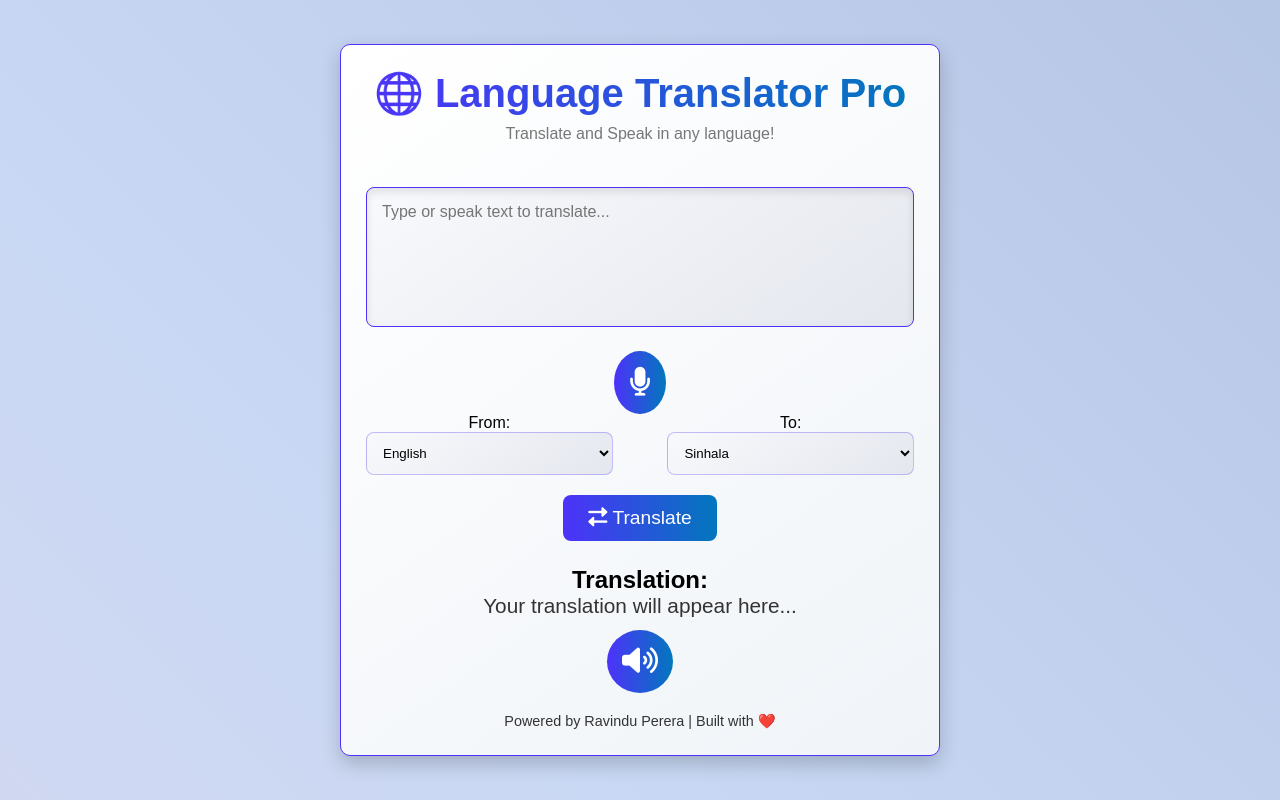
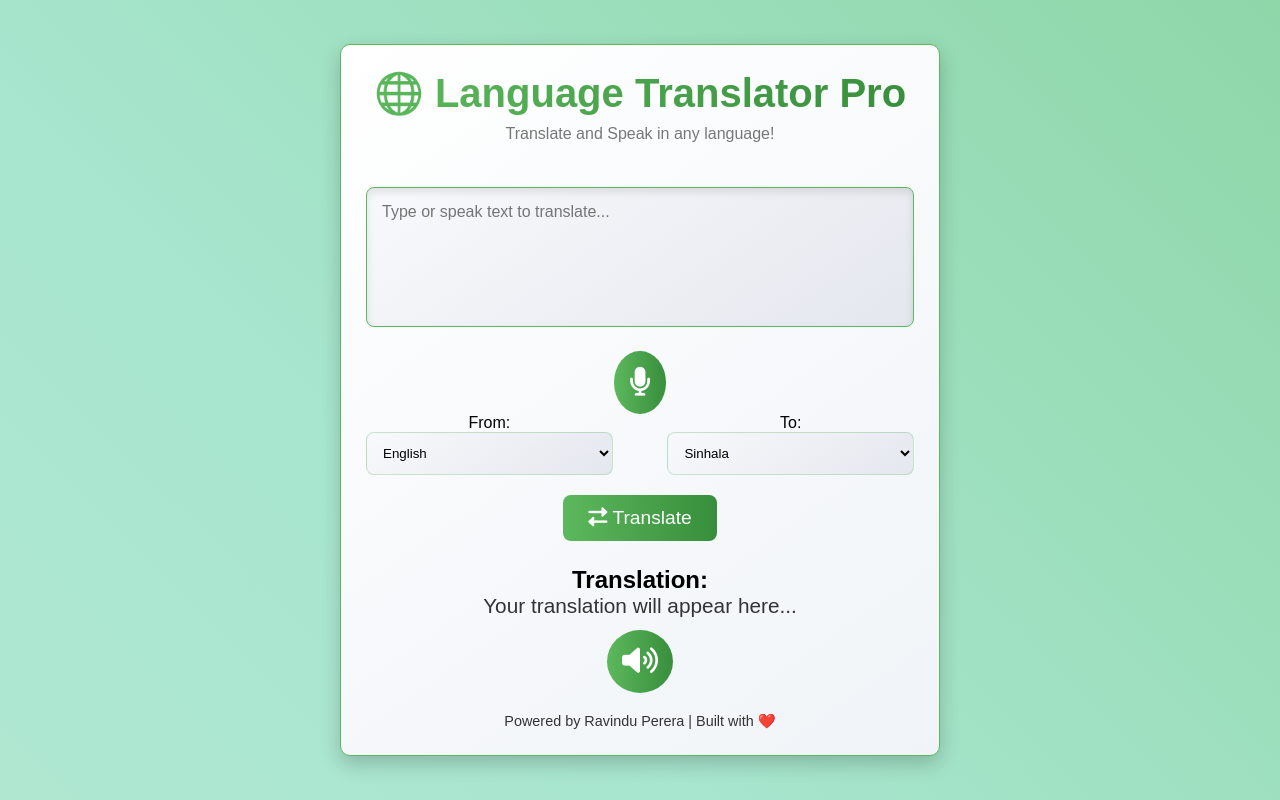
Before and after one commit to Ravindupereraofficial/Language-Translator-App, a plain HTML site: page index.html in a window 1280 px wide. Drawn offline with nearby package versions, Linux system fonts and the light colour scheme.

Commit message:
update css

```diff
--- a/style.css
+++ b/style.css
@@ -1,3 +1,4 @@
+/* General Reset */
 * {
   margin: 0;
   padding: 0;
@@ -5,8 +6,9 @@
   font-family: 'Poppins', sans-serif;
 }
 
+/* Background Animation */
 body {
-  background: linear-gradient(45deg, #f8d7e4, #c8d8f4, #92a1c6);
+  background: linear-gradient(45deg, #d4edda, #a8e6cf, #5cb85c);
   background-size: 400% 400%;
   animation: gradientAnimation 8s ease infinite;
   display: flex;
@@ -21,6 +23,7 @@ body {
   100% { background-position: 0% 50%; }
 }
 
+/* Container Styling */
 .translator-container {
   background: linear-gradient(145deg, #ffffff, #f0f4f8);
   border-radius: 10px;
@@ -30,7 +33,7 @@ body {
   padding: 25px;
   text-align: center;
   margin: 10px;
-  border: 1px solid #4d32f9;
+  border: 1px solid #5cb85c;
   transition: transform 0.3s ease, box-shadow 0.3s ease;
 }
 
@@ -39,9 +42,10 @@ body {
   box-shadow: 0 10px 25px rgba(0, 0, 0, 0.25);
 }
 
+/* Header Styling */
 header h1 {
   font-size: 2.5rem;
-  background: linear-gradient(to right, #4d32f9, #0277bd);
+  background: linear-gradient(to right, #5cb85c, #388e3c);
   -webkit-background-clip: text;
   -webkit-text-fill-color: transparent;
   margin-bottom: 0.5rem;
@@ -53,11 +57,12 @@ header p {
   margin-bottom: 1.5rem;
 }
 
+/* Textarea */
 textarea.input-text {
   width: 100%;
   height: 140px;
   border-radius: 8px;
-  border: 1px solid #4d32f9;
+  border: 1px solid #5cb85c;
   padding: 15px;
   font-size: 1rem;
   resize: none;
@@ -72,8 +77,9 @@ textarea.input-text:focus {
   outline: none;
 }
 
+/* Icon Button */
 .icon-button {
-  background: linear-gradient(to right, #4d32f9, #0277bd);
+  background: linear-gradient(to right, #5cb85c, #388e3c);
   border: none;
   padding: 15px;
   border-radius: 50%;
@@ -88,6 +94,7 @@ textarea.input-text:focus {
   box-shadow: 0 5px 15px rgba(0, 0, 0, 0.2);
 }
 
+/* Language Select */
 .language-select-group {
   display: flex;
   justify-content: space-between;
@@ -102,7 +109,7 @@ textarea.input-text:focus {
   width: 100%;
   padding: 12px;
   border-radius: 8px;
-  border: 1px solid #4d32f94c;
+  border: 1px solid #5cb85c4c;
   background: linear-gradient(145deg, #f8f9fc, #e4e7ee);
   transition: box-shadow 0.3s ease, transform 0.2s ease;
 }
@@ -111,8 +118,9 @@ textarea.input-text:focus {
   box-shadow: 0 4px 12px rgba(0, 0, 0, 0.2);
 }
 
+/* Translate Button */
 .translate-btn {
-  background: linear-gradient(to right, #4d32f9, #0277bd);
+  background: linear-gradient(to right, #5cb85c, #388e3c);
   color: white;
   border: none;
   padding: 12px 25px;
@@ -123,10 +131,11 @@ textarea.input-text:focus {
 }
 
 .translate-btn:hover {
-  background: linear-gradient(to right, #0277bd, #4d32f9);
+  background: linear-gradient(to right, #388e3c, #5cb85c);
   box-shadow: 0 6px 15px rgba(0, 0, 0, 0.2);
 }
 
+/* Output Styling */
 .output-container {
   margin-top: 25px;
 }
@@ -137,6 +146,7 @@ textarea.input-text:focus {
   margin-bottom: 12px;
 }
 
+/* Footer */
 footer {
   margin-top: 20px;
   font-size: 0.9rem;
```
